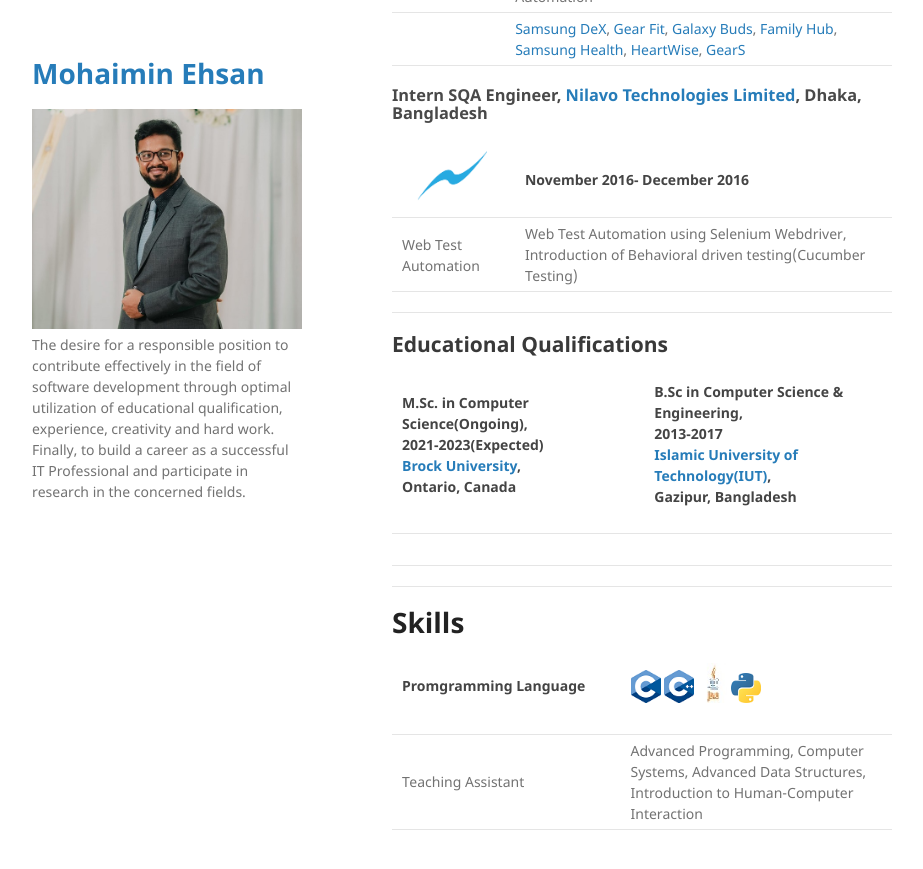
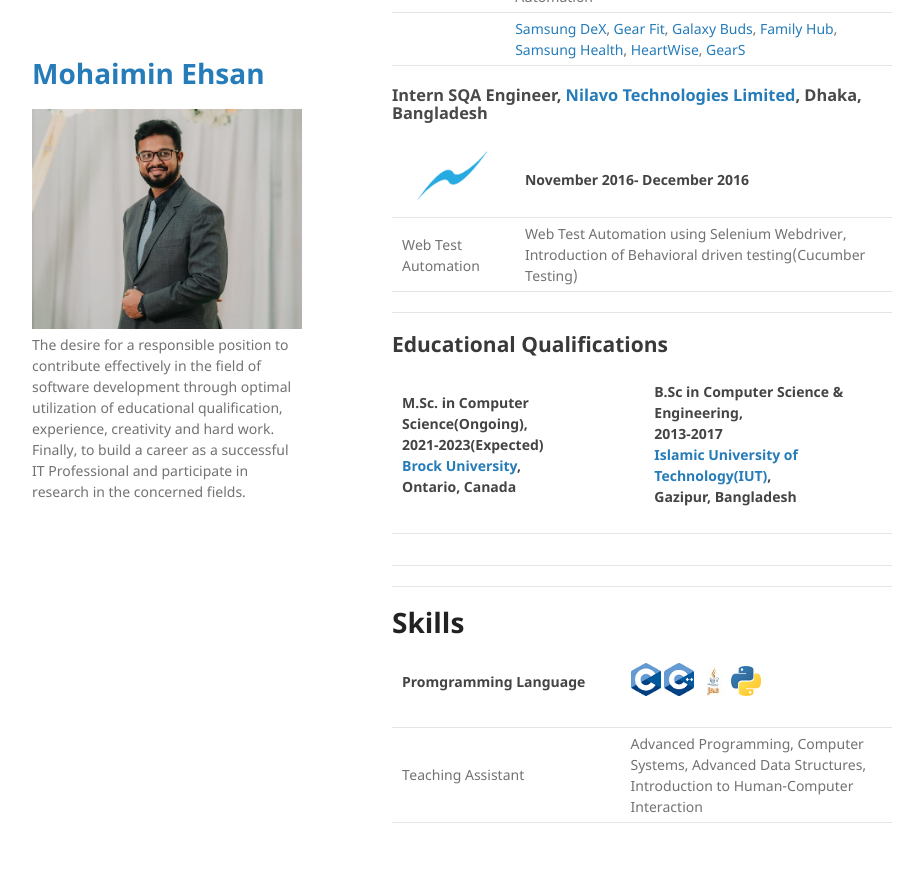
Before and after one commit to MohaiminEhsan/Homepage, a Jekyll site: the page built from index.md, in a window 1280 px wide and 900 px high, scrolled down 1018 px. Shown: the top 869 px of the window, without its empty margins (178-1101 px from the left). Built offline with Jekyll 4.4.1, drawn with Linux system fonts in a browser that asks for light colours; our own code applies the rules of GitHub Pages for plain Markdown files.

Commit message:
Update index.md

```diff
--- a/index.md
+++ b/index.md
@@ -73,6 +73,6 @@ layout: default
 # Skills
 
 
-| Promgramming Language <img width=350/> | <img src="assets/img/C.png?raw=true" width="30"/> <img src="assets/img/C++.png?raw=true" width="30"/> <img src="assets/img/java.jpg?raw=true" height="40" width="30"/> <img src="assets/img/python.png?raw=true" width="30"/> <img width=350/> |
+| Promgramming Language <img width=350/> | <img src="assets/img/C.png?raw=true" width="30"/> <img src="assets/img/C++.png?raw=true" width="30"/> <img src="assets/img/java.jpg?raw=true" height="30" width="30"/> <img src="assets/img/python.png?raw=true" width="30"/> <img width=350/> |
 |:-------------|:------------------|
 | Teaching Assistant | Advanced Programming, Computer Systems, Advanced Data Structures, Introduction to Human-Computer Interaction |
```
